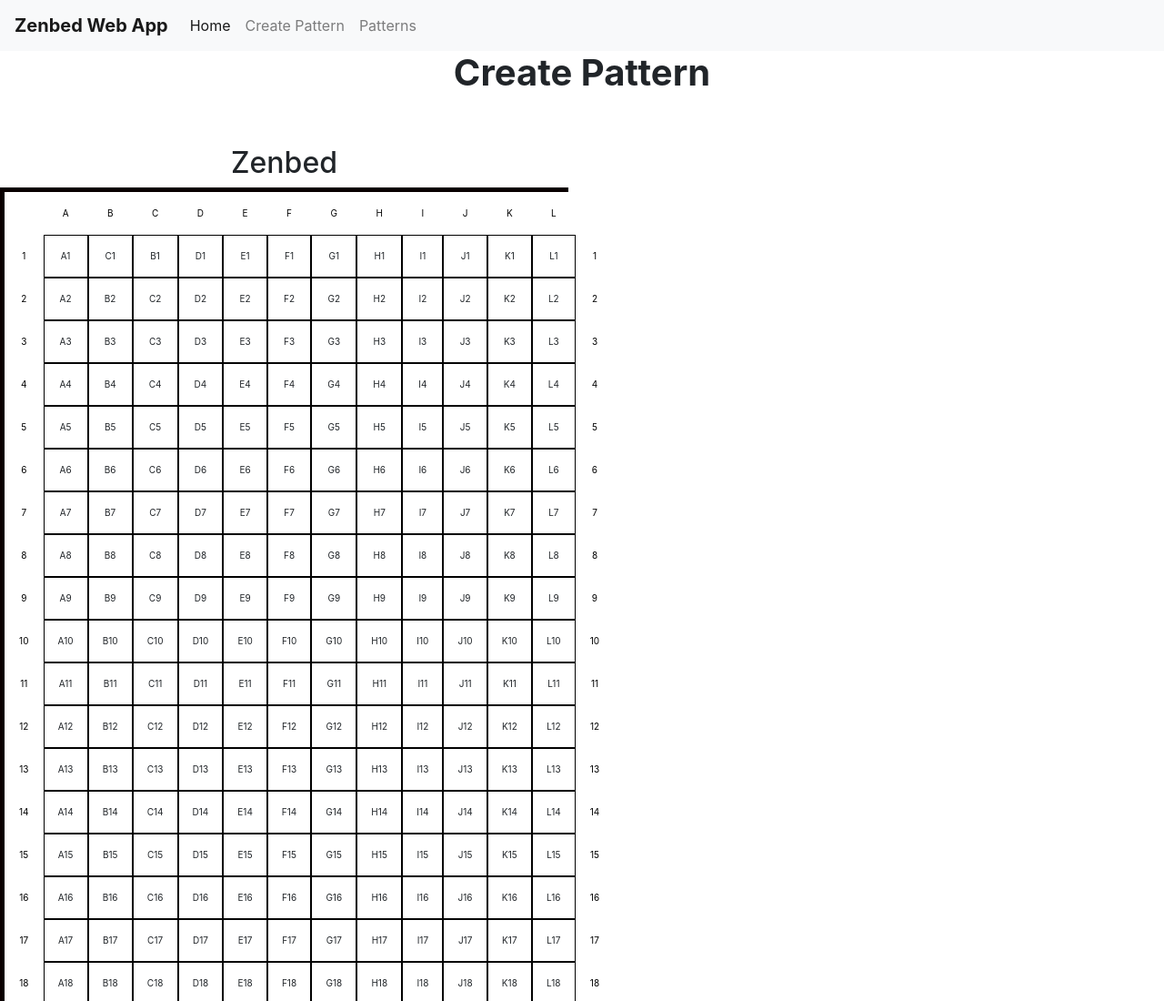
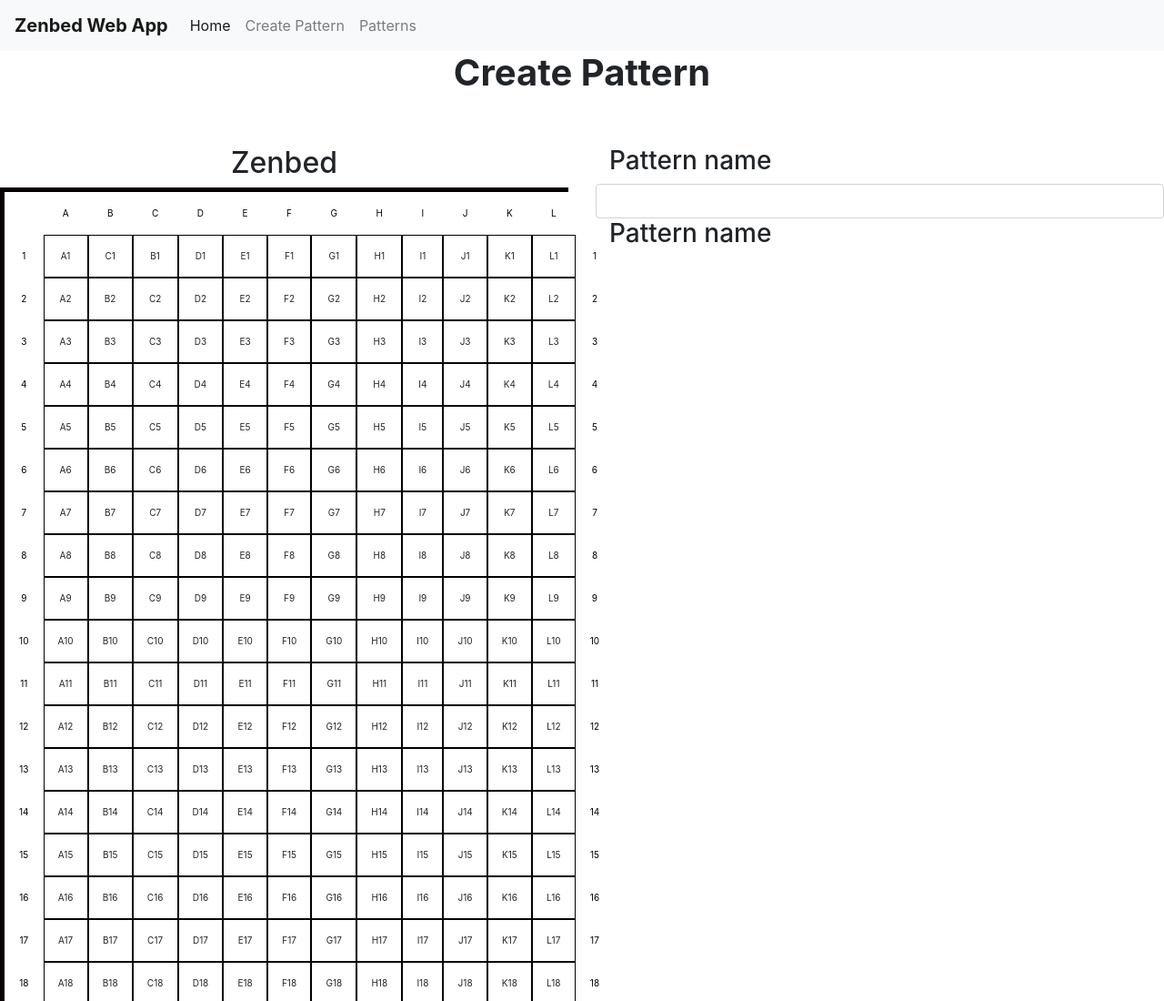
Before and after one commit to Kccarr6022/Zenbed-Webapp, a plain HTML site: page index.html in a window 1280 px wide. Shown: the top 1100 px of the page at 91% size. Drawn offline with nearby package versions, Linux system fonts and the light colour scheme.

Commit message:
Added textboxes to webapp

```diff
--- a/index.html
+++ b/index.html
@@ -348,7 +348,11 @@
             </div>
         </div>
         <div class="col-6 container justify-content-center">
-
+          <h3 class="col-6">Pattern name</h3>
+          <input type="text"
+                  id="creditcardccv"
+                 class="form-control">
+          <h3 class="col-12">Pattern name</h3>
         </div>
     </div>
     <div class="pb-lg-5">
```
